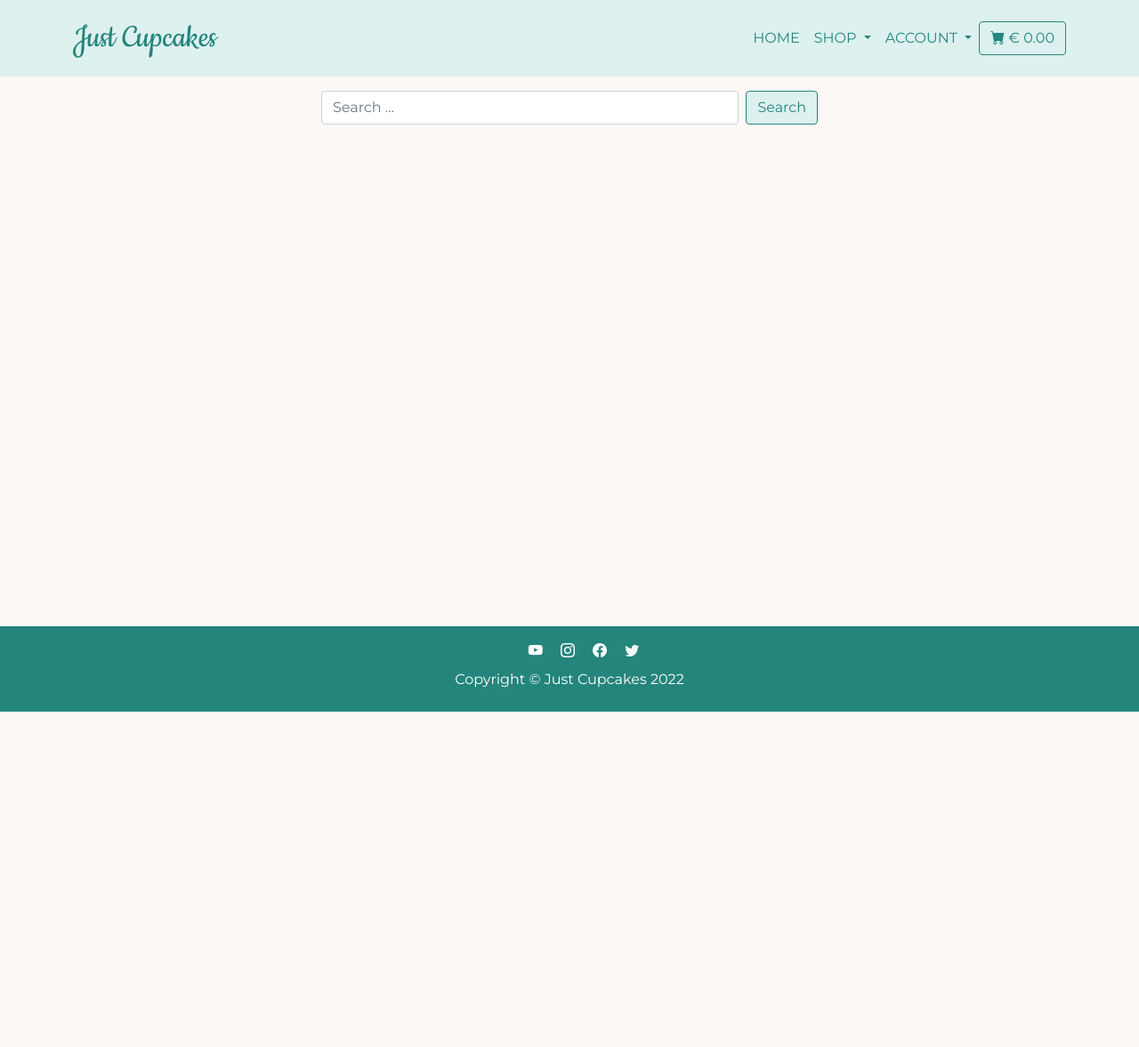
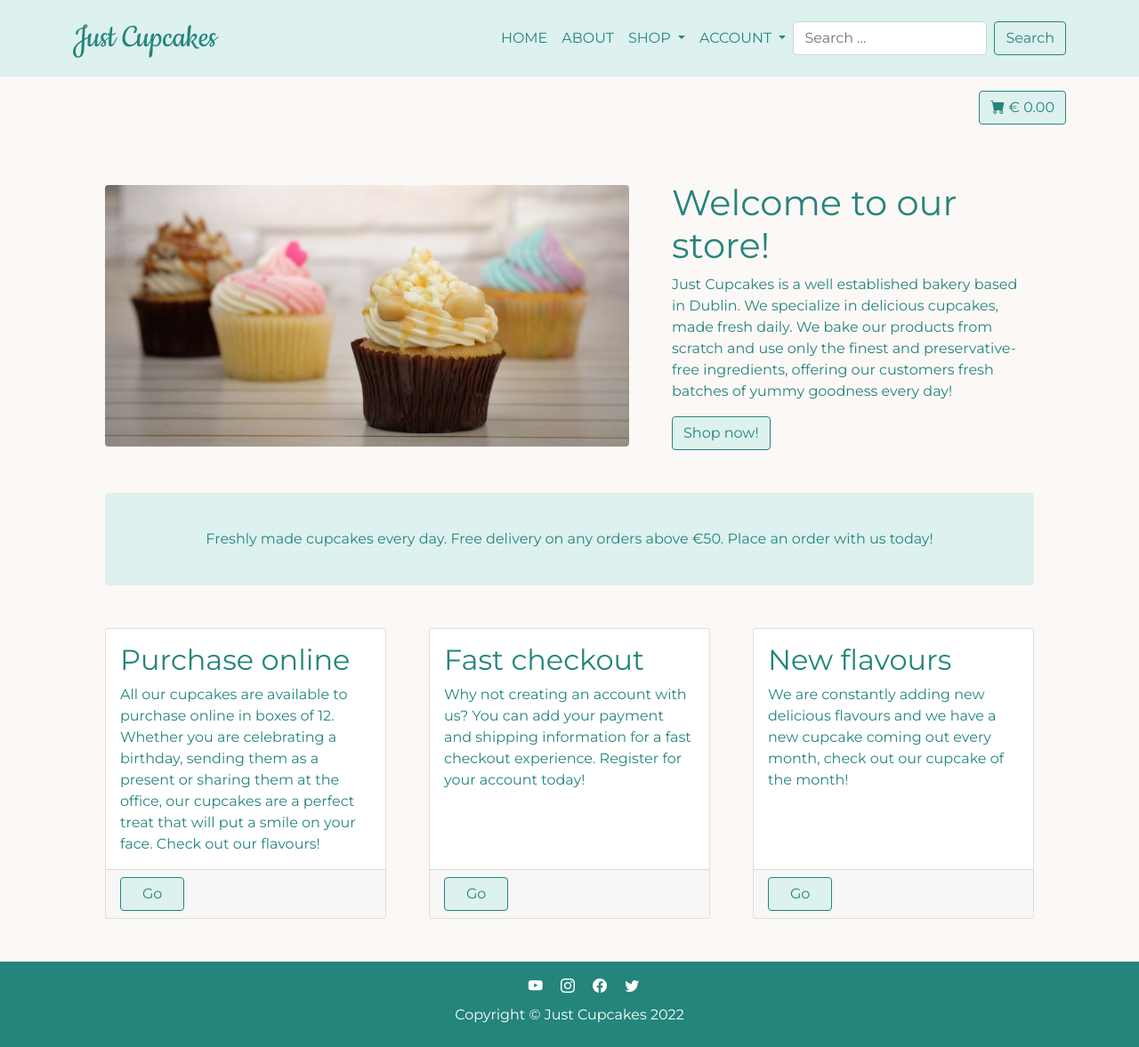
Before and after one commit to Paola62010/just-cupcakes, a Django app: page / in a window 1280 px wide. Shown: the whole page at 89% size. Before the commit the page ends 800 px from the top, so only its background shows below. Run offline with Django 3.2, Linux system fonts and the light colour scheme; some libraries are stand-ins or nearby versions.

Commit message:
Add structure and content to index.html

```diff
--- a/static/css/style.css
+++ b/static/css/style.css
@@ -50,7 +50,8 @@ footer i:hover {
 }
 
 .search-button,
-.bag-button {
+.bag-button,
+.sitebutton {
 	background-color: #ddf1ef;
 	color: #24857c;
 	border: 1px solid #24857c;
@@ -63,7 +64,13 @@ footer i:hover {
 }
 
 .search-button:hover,
-.bag-button:hover {
+.bag-button:hover,
+.sitebutton:hover {
 	color: white;
 	background-color: #24857c;
 }
+
+.delivery-info {
+	background-color: #ddf1ef;
+	border: none;
+}
--- a/store/templates/index.html
+++ b/store/templates/index.html
@@ -1,14 +1,59 @@
 {% extends 'base.html' %}
+{% load static %}
 
 {% block content %}
 <main>
     <section>
-        <div class="container py-3">
-            <div class="col-lg-6 col-md-8 mx-auto">
-                <form class="d-flex" action="#" method="get">
-                    <input name="q" class="form-control me-2" type="search" placeholder="Search ..." aria-label="Search" required>
-                    <button class="btn search-button" type="submit">Search</button>
-                </form>
+        <div class="container py-3 text-end">
+            <div>
+                <button class="btn bag-button">
+                    <a href="#"><i class="bi bi-cart-fill"></i> € 0.00</a>
+                </button>
+            </div>
+        </div>
+        <div class="container px-4 px-lg-5">
+            <!-- Heading Row-->
+            <div class="row gx-4 gx-lg-5 align-items-center my-5">
+                <div class="col-lg-7"><img class="img-fluid rounded mb-4 mb-lg-0" src="{% static 'main-bg.jpg' %}" alt="Cupcakes"></div>
+                <div class="col-lg-5">
+                    <h1 class="font-weight-light">Welcome to our store!</h1>
+                    <p>Just Cupcakes is a well established bakery based in Dublin. We specialize in delicious cupcakes, made fresh daily. We bake our products from scratch and use only the finest and preservative-free ingredients, offering our customers fresh batches of yummy goodness every day!</p>
+                    <a class="btn sitebutton" href="#">Shop now!</a>
+                </div>
+            </div>
+            <!-- Call to Action-->
+            <div class="card my-5 py-4 text-center delivery-info">
+                <div class="card-body"><p class="m-0">Freshly made cupcakes every day. Free delivery on any orders above €50. Place an order with us today!</p></div>
+            </div>
+            <!-- Content Row-->
+            <div class="row gx-4 gx-lg-5">
+                <div class="col-md-4 mb-5">
+                    <div class="card h-100">
+                        <div class="card-body">
+                            <h2 class="card-title">Purchase online</h2>
+                            <p class="card-text">All our cupcakes are available to purchase online in boxes of 12. Whether you are celebrating a birthday, sending them as a present or sharing them at the office, our cupcakes are a perfect treat that will put a smile on your face. Check out our flavours!</p>
+                        </div>
+                        <div class="card-footer"><a class="btn sitebutton px-4" href="#!">Go</a></div>
+                    </div>
+                </div>
+                <div class="col-md-4 mb-5">
+                    <div class="card h-100">
+                        <div class="card-body">
+                            <h2 class="card-title">Fast checkout</h2>
+                            <p class="card-text">Why not creating an account with us? You can add your payment and shipping information for a fast checkout experience. Register for your account today!</p>
+                        </div>
+                        <div class="card-footer"><a class="btn sitebutton px-4" href="#!">Go</a></div>
+                    </div>
+                </div>
+                <div class="col-md-4 mb-5">
+                    <div class="card h-100">
+                        <div class="card-body">
+                            <h2 class="card-title">New flavours</h2>
+                            <p class="card-text">We are constantly adding new delicious flavours and we have a new cupcake coming out every month, check out our cupcake of the month!</p>
+                        </div>
+                        <div class="card-footer"><a class="btn sitebutton px-4" href="#!">Go</a></div>
+                    </div>
+                </div>
             </div>
         </div>
     </section>
--- a/templates/base.html
+++ b/templates/base.html
@@ -27,16 +27,25 @@
                         <li class="nav-item">
                             <a href="{% url 'home' %}" class="nav-link">HOME</a>
                         </li>
+                        <li class="nav-item">
+                            <a href="#" class="nav-link">ABOUT</a>
+                        </li>
                         <li class="nav-item dropdown">
                             <a class="nav-link dropdown-toggle" href="#" id="shopDropdown" role="button" data-bs-toggle="dropdown" aria-expanded="false">
                                     SHOP
                             </a>
                             <ul class="dropdown-menu" aria-labelledby="shopDropdown">
                               <li>
-                                <a class="dropdown-item" href="#">OUR FLAVOURS</a>
+                                <a class="dropdown-item" href="#">CLASSIC FLAVOURS</a>
                               </li>
                               <li>
                                 <a class="dropdown-item" href="#">LIMITED EDITIONS</a>
+                              </li>
+                              <li>
+                                <a class="dropdown-item" href="#">MONTHLY CUPCAKE</a>
+                              </li>
+                              <li>
+                                <a class="dropdown-item" href="#">ALL CUPCAKES</a>
                               </li>
                             </ul>
                         </li>
@@ -56,7 +65,7 @@
                         </li>
                         {% if user.is_superuser%}
                         <li class="nav-item">
-                            <a href="#" class="nav-link">PRODUCT MANAGEMENT</a>
+                            <a href="#" class="nav-link">MANAGEMENT</a>
                         </li>
                         {% endif %}
                         {% else %}
@@ -75,11 +84,10 @@
                         </li>
                         {% endif %}
                     </ul>
-                    <div>
-                        <button class="btn bag-button">
-                            <a href="#"><i class="bi bi-cart-fill"></i> € 0.00</a>
-                        </button>
-                    </div>
+                    <form class="d-flex" action="#" method="get">
+                        <input name="q" class="form-control me-2" type="search" placeholder="Search ..." aria-label="Search" required>
+                        <button class="btn search-button" type="submit">Search</button>
+                    </form>
                 </div>
             </div>
         </nav>
```
Also changed, not shown: justcupcakes/urls.py (line endings or trailing spaces), static/main-bg.jpg (renamed from media/images/main-bg.jpg).
